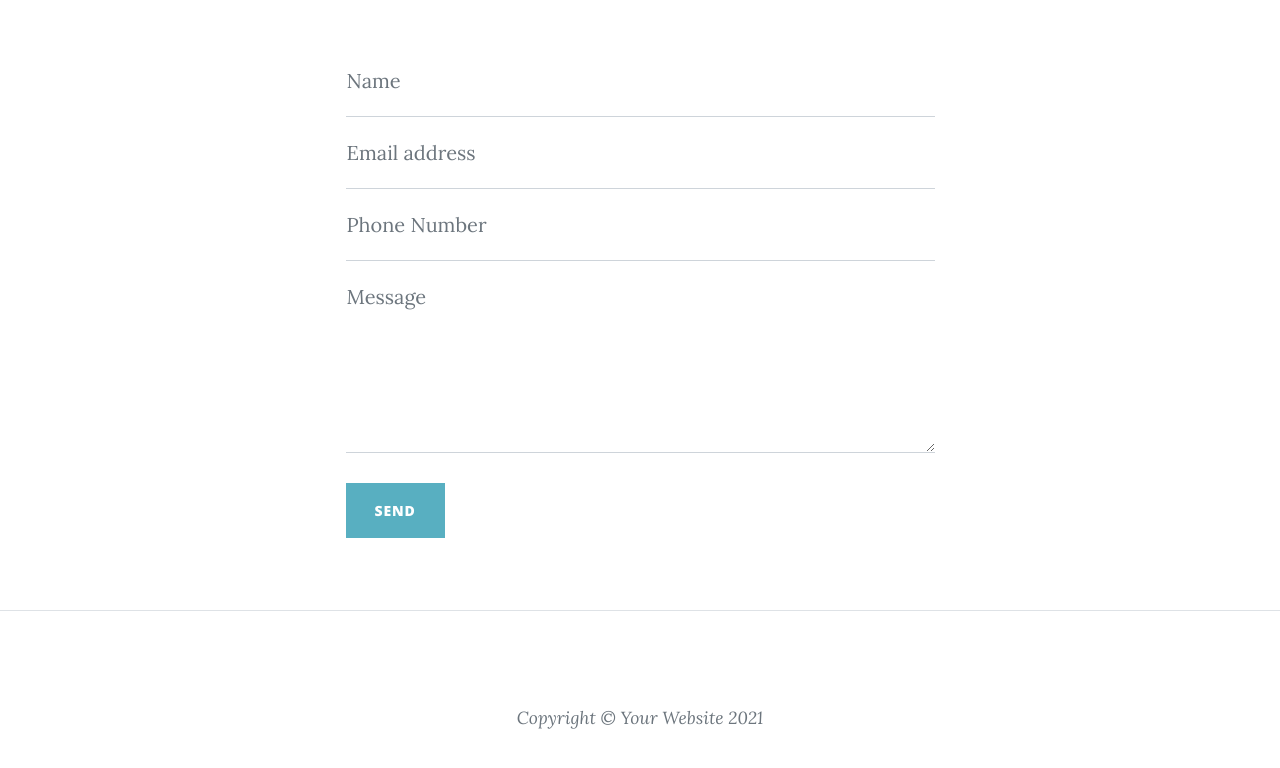
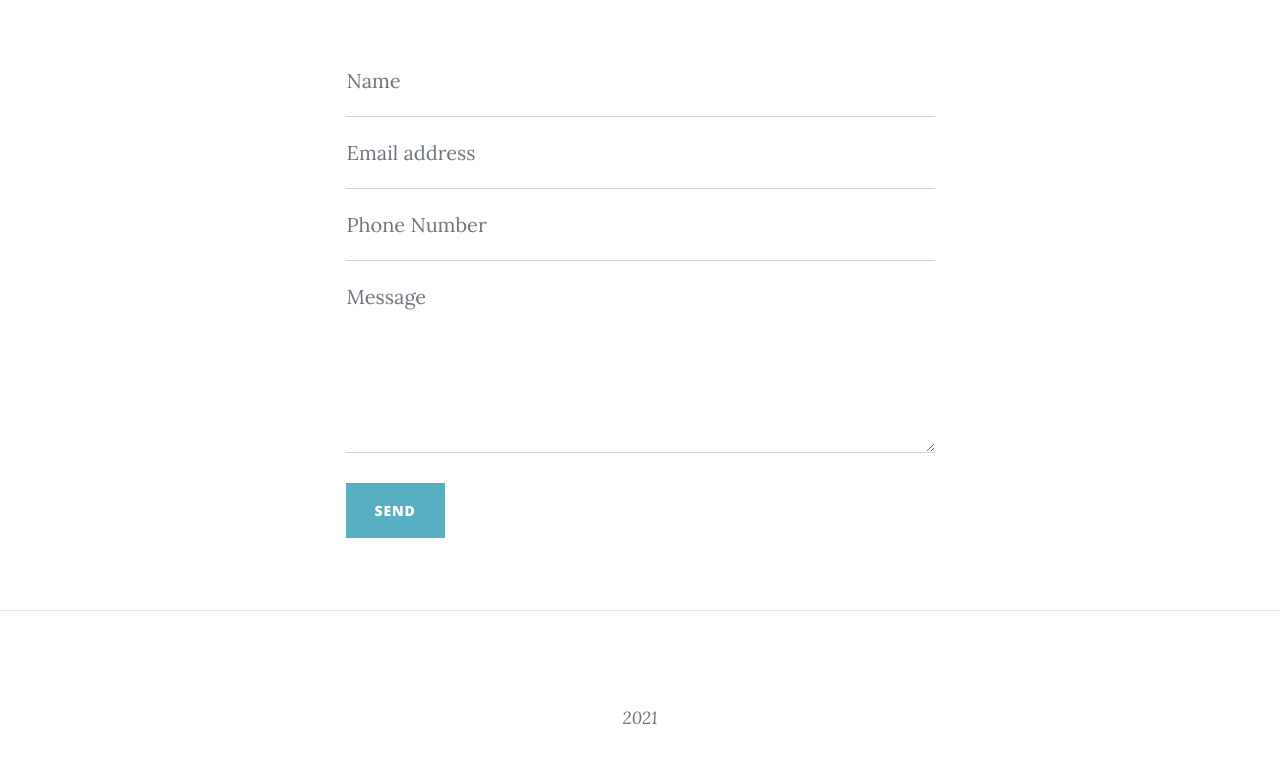
Before and after one commit to 19ANISH/Blog-page-template, a plain HTML site: page contact.html in a window 1280 px wide. Shown: the part 675-1443 px from the top of the page. Drawn offline with nearby package versions, Linux system fonts and the light colour scheme.

Commit message:
Update contact.html

```diff
--- a/contact.html
+++ b/contact.html
@@ -125,7 +125,7 @@
 
                             </li>
                         </ul>
-                        <div class="small text-center text-muted fst-italic">Copyright &copy; Your Website 2021</div>
+                        <div class="small text-center text-muted fst-italic">2021</div>
                     </div>
                 </div>
             </div>
```
